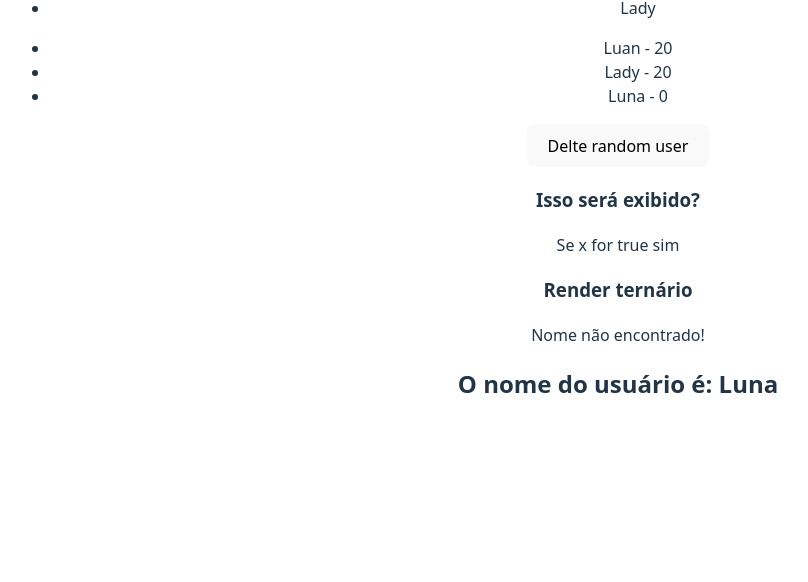
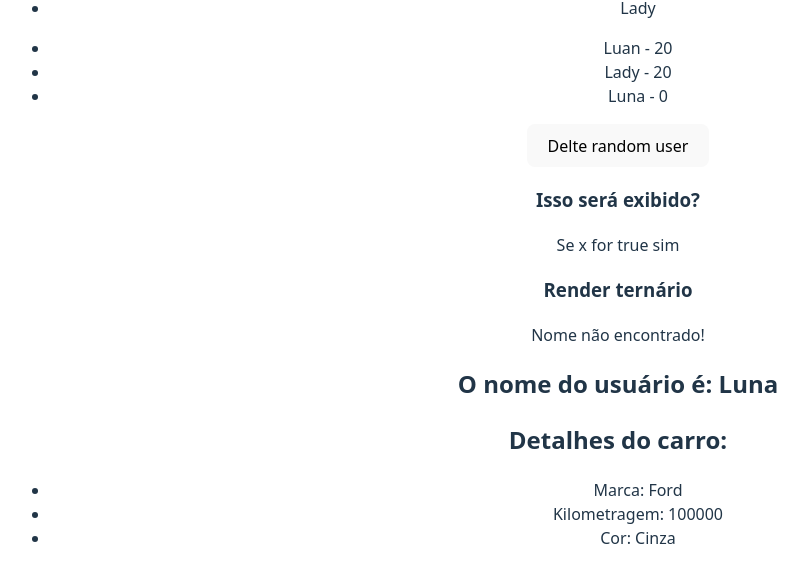
Before and after one commit to Luan0Avila/Curso_React, a React (Vite) app in the folder 3_AVANÇANDO_EM_REACT/avancando/: page / in a window 1280 px wide. Shown: the part 1289-1871 px from the top of the page, without its empty margins (22-830 px from the left). Built offline with nearby package versions, Linux system fonts and the light colour scheme.

Commit message:
aprendendo a desestruturar props

```diff
--- a/3_AVANÇANDO_EM_REACT/avancando/src/App.jsx
+++ b/3_AVANÇANDO_EM_REACT/avancando/src/App.jsx
@@ -14,6 +14,9 @@ import ConditionalRender from './components/ConditionalRender'
 
 // 8 - props
 import ShowUserName from './components/ShowUserName'
+
+// 9 - Desestruturando props
+import CarDetails from './components/CarDetails'
 
 function App() {
   const [count, setCount] = useState(0)
@@ -34,8 +37,8 @@ function App() {
       <ConditionalRender/>
       {/*8 - props*/}
       <ShowUserName name="Luna"/>
-
-
+      {/* 9 - Desestruturando props*/}
+      <CarDetails brand="Ford" km={100000} color="Cinza"/>
     </div>
   )
 }
--- /dev/null
+++ b/3_AVANÇANDO_EM_REACT/avancando/src/components/CarDetails.jsx
@@ -0,0 +1,16 @@
+import React from 'react'
+
+const CarDetails = ({brand, km, color}) => {
+    return (
+        <div>
+            <h2>Detalhes do carro:</h2>
+            <ul>
+                <li>Marca: {brand}</li>
+                <li>Kilometragem: {km}</li>
+                <li>Cor: {color}</li>
+            </ul>
+        </div>
+    )
+}
+
+export default CarDetails
```
